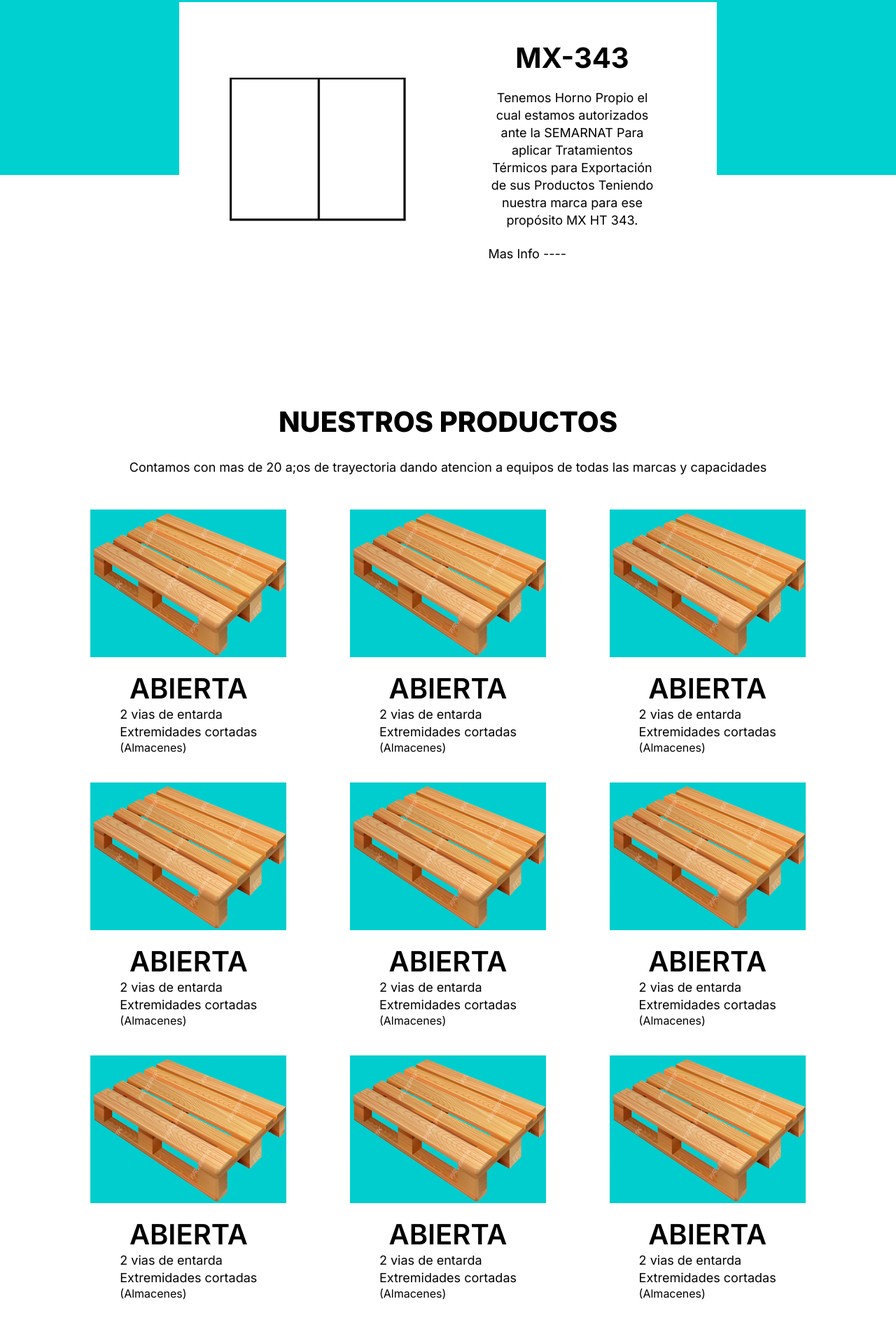
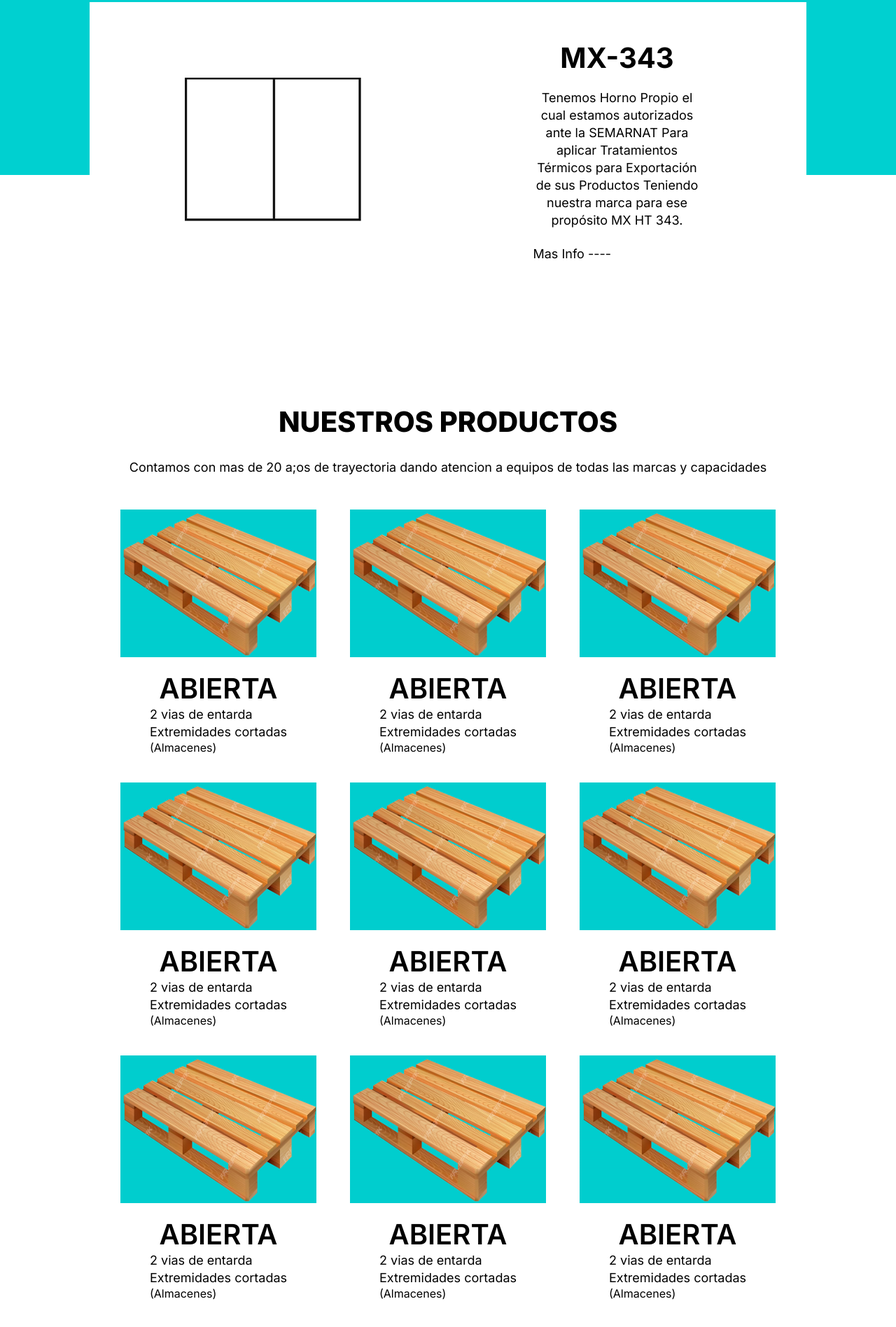
Before and after one commit to carlosck/tarindra, a Next.js app: page / in a window 1280 px wide. Shown: the part 856-2752 px from the top of the page at 70% size. Built offline with nearby package versions, Linux system fonts and the light colour scheme.

Commit message:
fix: (stage size)

```diff
--- a/app/elements/badge.module.css
+++ b/app/elements/badge.module.css
@@ -62,3 +62,10 @@
         text-align: left;
     }
 }
+
+@media (min-width: 1220px) {
+    .stage{
+        width: 1024px;
+
+    }
+}
--- a/app/elements/products.module.css
+++ b/app/elements/products.module.css
@@ -13,6 +13,7 @@
     padding: 80px 20px;
     z-index: 2;
     background-color: white;
+    max-width: 1024px;
 }
 .header{
     display: flex;
```
